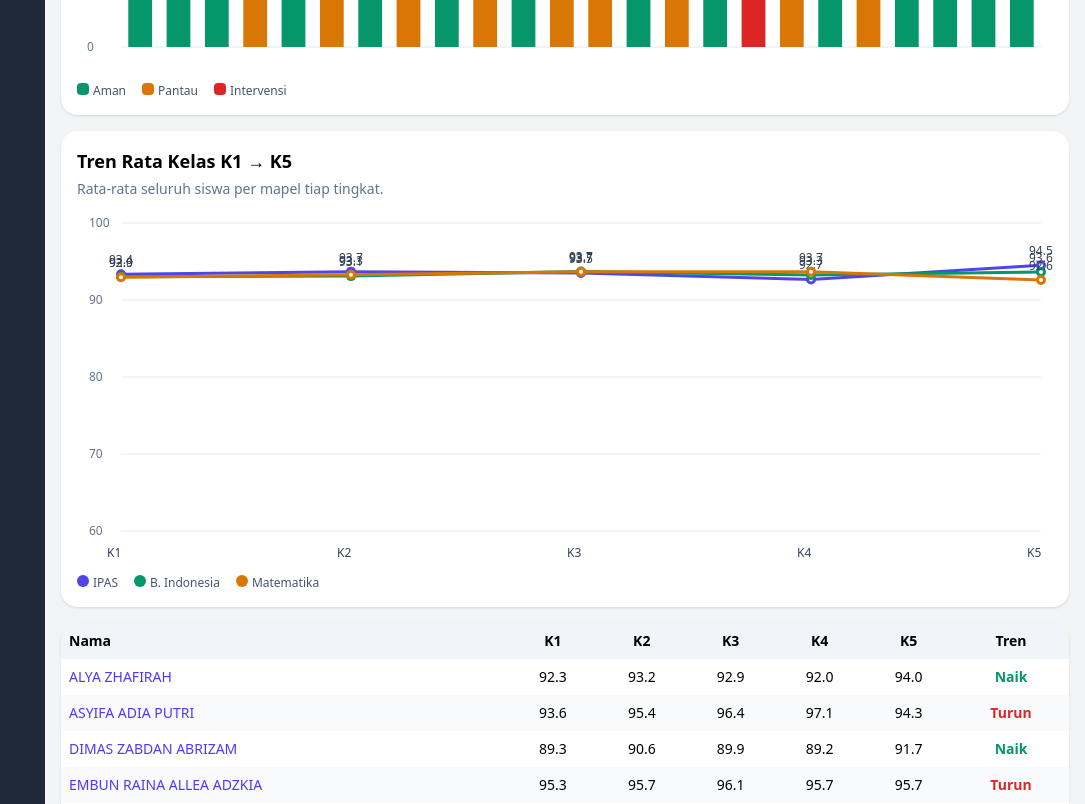
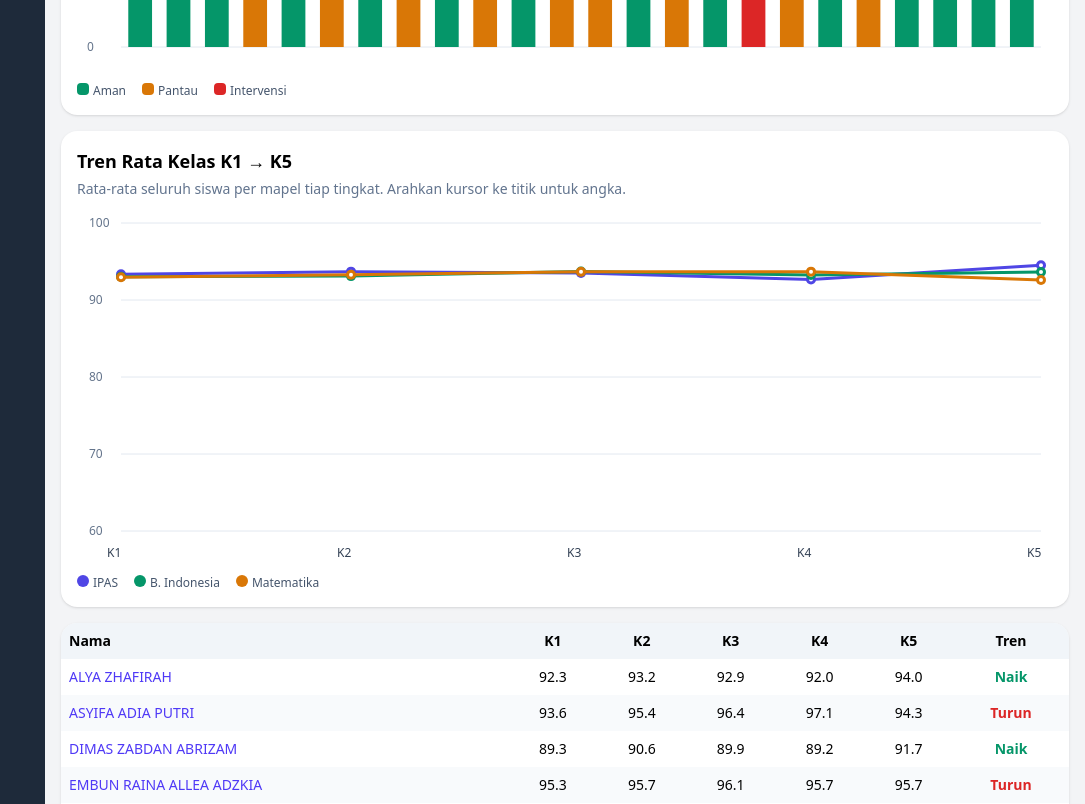
Before and after one commit to panduKedul/Radar_BK, a React (Vite) app in the folder radar-bk-react/: page /tren in a window 1280 px wide. Shown: the part 640-1444 px from the top of the page, without its empty margins (195-1280 px from the left). Built offline with nearby package versions, Linux system fonts and the light colour scheme.

Commit message:
fix: angka tren pindah ke tooltip anti tumpang

```diff
--- a/radar-bk-react/src/components/TrendChart.jsx
+++ b/radar-bk-react/src/components/TrendChart.jsx
@@ -98,15 +98,16 @@ export function BarTrend({ students }) {
 
 export function ClassLine({ students, labels }) {
   const ref = useRef(null)
+  const [tip, setTip] = useState(null)
+  const avg = (key, i) => {
+    const vals = students.map((s) => (s[key] || [])[i]).filter((v) => v != null)
+    return vals.length ? vals.reduce((a, b) => a + b, 0) / vals.length : 0
+  }
   useEffect(() => {
     const got = setupCanvas(ref, 360)
     if (!got) return
     const { ctx, W, H } = got
     const pad = { l: 44, r: 12, t: 16, b: 36 }
-    const avg = (key, i) => {
-      const vals = students.map((s) => (s[key] || [])[i]).filter((v) => v != null)
-      return vals.length ? vals.reduce((a, b) => a + b, 0) / vals.length : 0
-    }
     const X = (i) => pad.l + (i * (W - pad.l - pad.r)) / Math.max(labels.length - 1, 1)
     const Y = (v) => pad.t + (1 - (v - 60) / 40) * (H - pad.t - pad.b)
     ctx.font = '12px system-ui'
@@ -128,16 +129,40 @@ export function ClassLine({ students, labels }) {
         ctx.beginPath(); ctx.arc(X(i), Y(v), 5, 0, Math.PI * 2); ctx.fill()
         ctx.fillStyle = '#fff'
         ctx.beginPath(); ctx.arc(X(i), Y(v), 2, 0, Math.PI * 2); ctx.fill()
-        ctx.fillStyle = '#334155'
-        ctx.fillText(v.toFixed(1), X(i) - 12, Y(v) - 10)
       })
     })
+    ref.current._xs = labels.map((_, i) => X(i))
   }, [students, labels])
+
+  const onMove = (e) => {
+    const canvas = ref.current
+    if (!canvas || !canvas._xs) return
+    const rect = canvas.getBoundingClientRect()
+    const mx = e.clientX - rect.left
+    let best = 0
+    canvas._xs.forEach((x, i) => { if (Math.abs(x - mx) < Math.abs(canvas._xs[best] - mx)) best = i })
+    if (Math.abs(canvas._xs[best] - mx) < 40) {
+      setTip({
+        x: canvas._xs[best],
+        label: labels[best],
+        vals: LINE_SERIES.map((sr) => ({ ...sr, v: avg(sr.key, best) })),
+      })
+    } else setTip(null)
+  }
+
   return (
-    <div className="rounded-2xl bg-white p-4 shadow">
+    <div className="relative rounded-2xl bg-white p-4 shadow">
       <h2 className="mb-1 text-lg font-bold">Tren Rata Kelas K1 → K5</h2>
-      <p className="mb-2 text-sm text-slate-500">Rata-rata seluruh siswa per mapel tiap tingkat.</p>
-      <canvas ref={ref} className="w-full" aria-label="Garis tren rata kelas" />
+      <p className="mb-2 text-sm text-slate-500">Rata-rata seluruh siswa per mapel tiap tingkat. Arahkan kursor ke titik untuk angka.</p>
+      <canvas ref={ref} className="w-full cursor-crosshair" onMouseMove={onMove} onMouseLeave={() => setTip(null)} aria-label="Garis tren rata kelas" />
+      {tip && (
+        <div className="pointer-events-none absolute rounded-lg bg-slate-900 px-3 py-2 text-xs text-white shadow-lg" style={{ left: Math.min(tip.x + 12, 220), top: 60 }}>
+          <div className="mb-1 font-bold">{tip.label}</div>
+          {tip.vals.map((s) => (
+            <div key={s.key}><i className="mr-1 inline-block h-2 w-2 rounded-full" style={{ background: s.color }} />{s.label}: {s.v.toFixed(1)}</div>
+          ))}
+        </div>
+      )}
       <div className="mt-2 flex gap-4 text-xs text-slate-600">
         {LINE_SERIES.map((s) => (
           <span key={s.key}><i className="mr-1 inline-block h-3 w-3 rounded-full" style={{ background: s.color }} />{s.label}</span>
@@ -149,6 +174,7 @@ export function ClassLine({ students, labels }) {
 
 export function StudentLine({ student, labels }) {
   const ref = useRef(null)
+  const [tip, setTip] = useState(null)
   const series = [
     { label: 'IPAS', color: '#4f46e5', arr: student.ip_k || [] },
     { label: 'B. Indonesia', color: '#059669', arr: student.bi_k || [] },
@@ -186,16 +212,40 @@ export function StudentLine({ student, labels }) {
         ctx.beginPath(); ctx.arc(X(i), Y(v), 5, 0, Math.PI * 2); ctx.fill()
         ctx.fillStyle = '#fff'
         ctx.beginPath(); ctx.arc(X(i), Y(v), 2, 0, Math.PI * 2); ctx.fill()
-        ctx.fillStyle = '#334155'
-        ctx.fillText(v, X(i) - 10, Y(v) - 10)
       })
     })
+    ref.current._xs = labels.map((_, i) => X(i))
   }, [student, labels])
+
+  const onMove = (e) => {
+    const canvas = ref.current
+    if (!canvas || !canvas._xs) return
+    const rect = canvas.getBoundingClientRect()
+    const mx = e.clientX - rect.left
+    let best = 0
+    canvas._xs.forEach((x, i) => { if (Math.abs(x - mx) < Math.abs(canvas._xs[best] - mx)) best = i })
+    if (Math.abs(canvas._xs[best] - mx) < 40) {
+      setTip({
+        x: canvas._xs[best],
+        label: labels[best],
+        vals: series.map((sr) => ({ ...sr, v: sr.arr[best] })),
+      })
+    } else setTip(null)
+  }
+
   return (
-    <div className="rounded-xl bg-white p-4 shadow">
+    <div className="relative rounded-xl bg-white p-4 shadow">
       <h2 className="mb-1 font-semibold">Grafik Nilai {student.nama}</h2>
-      <p className="mb-2 text-sm text-slate-500">Per mapel tiap tingkat — naik/turun kelihatan langsung.</p>
-      <canvas ref={ref} className="w-full" aria-label={`Grafik nilai ${student.nama}`} />
+      <p className="mb-2 text-sm text-slate-500">Per mapel tiap tingkat — arahkan kursor ke titik untuk angka.</p>
+      <canvas ref={ref} className="w-full cursor-crosshair" onMouseMove={onMove} onMouseLeave={() => setTip(null)} aria-label={`Grafik nilai ${student.nama}`} />
+      {tip && (
+        <div className="pointer-events-none absolute rounded-lg bg-slate-900 px-3 py-2 text-xs text-white shadow-lg" style={{ left: Math.min(tip.x + 12, 220), top: 50 }}>
+          <div className="mb-1 font-bold">{tip.label}</div>
+          {tip.vals.map((s) => (
+            <div key={s.label}><i className="mr-1 inline-block h-2 w-2 rounded-full" style={{ background: s.color }} />{s.label}: {s.v ?? '-'}</div>
+          ))}
+        </div>
+      )}
       <div className="mt-2 flex gap-4 text-xs text-slate-600">
         {series.map((s) => (
           <span key={s.label}><i className="mr-1 inline-block h-3 w-3 rounded-full" style={{ background: s.color }} />{s.label}</span>
```
